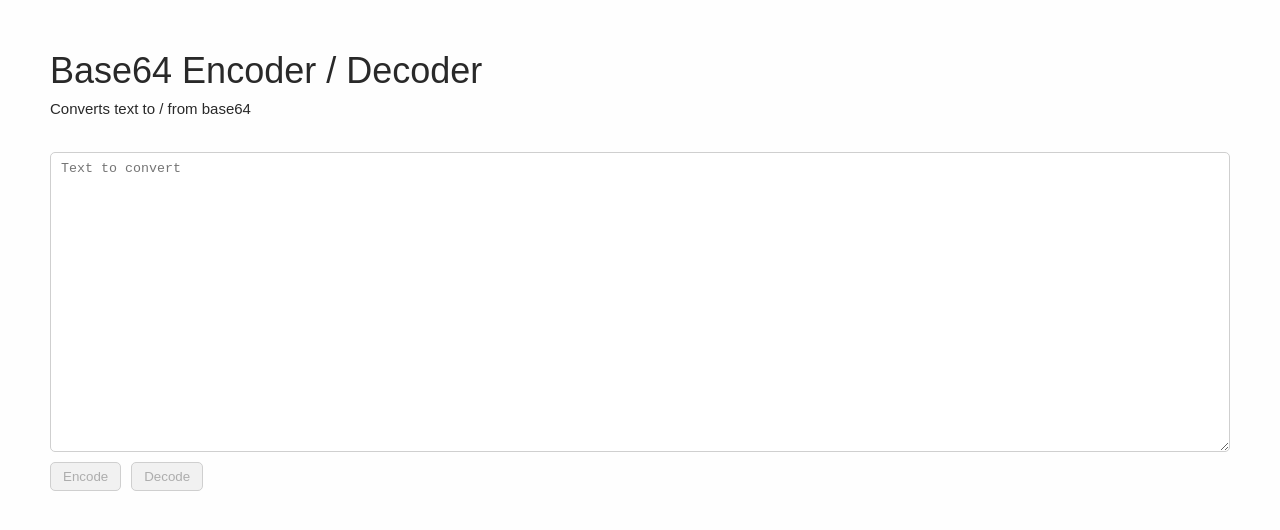
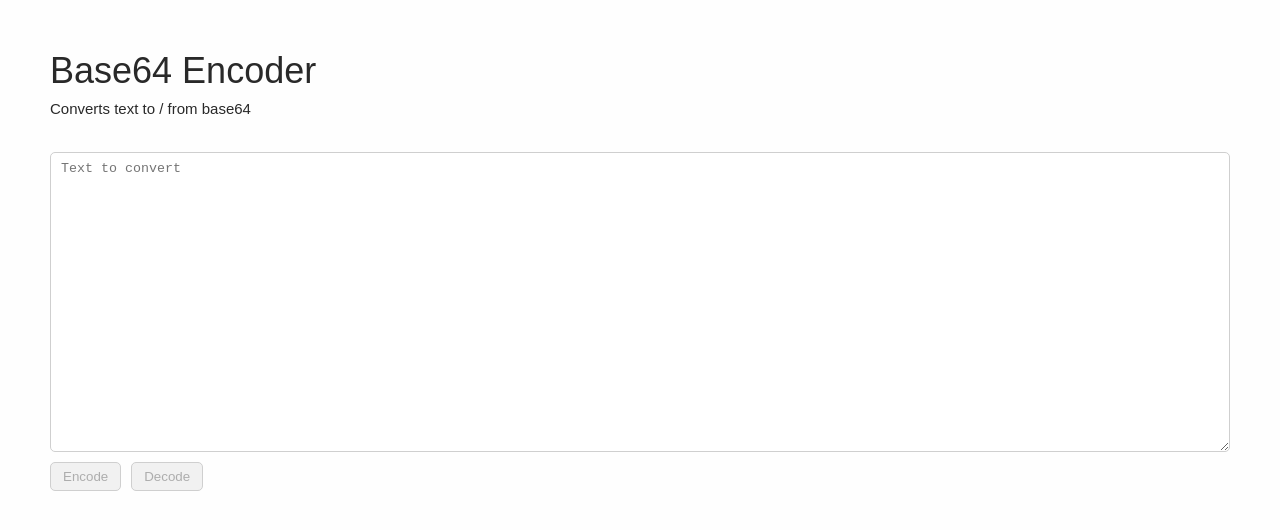
Before and after one commit to gilessmart/web-tools, a Next.js app: page /web-tools/base64-encoder in a window 1280 px wide. Shown: the top 530 px of the page. Built offline with nearby package versions, Linux system fonts and the light colour scheme.

Commit message:
Change page title

```diff
--- a/app/base64-encoder/page.tsx
+++ b/app/base64-encoder/page.tsx
@@ -1,7 +1,7 @@
 import type { Metadata } from "next";
 import Base64Encoder from "./base-64-encoder";
 
-const title = "Base64 Encoder / Decoder";
+const title = "Base64 Encoder";
 const description = "Converts text to / from base64";
 
 export const metadata: Metadata = {
```
